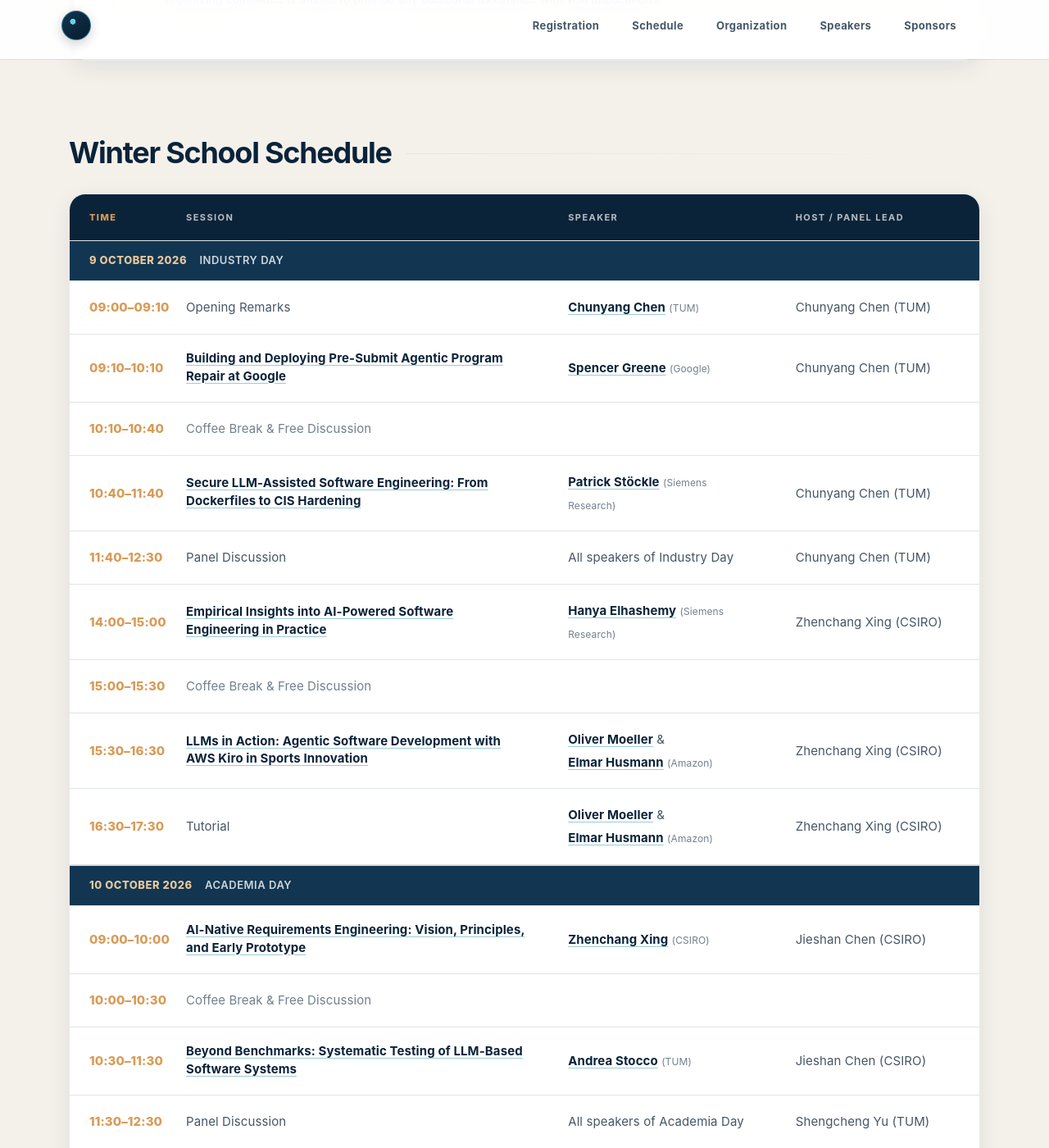
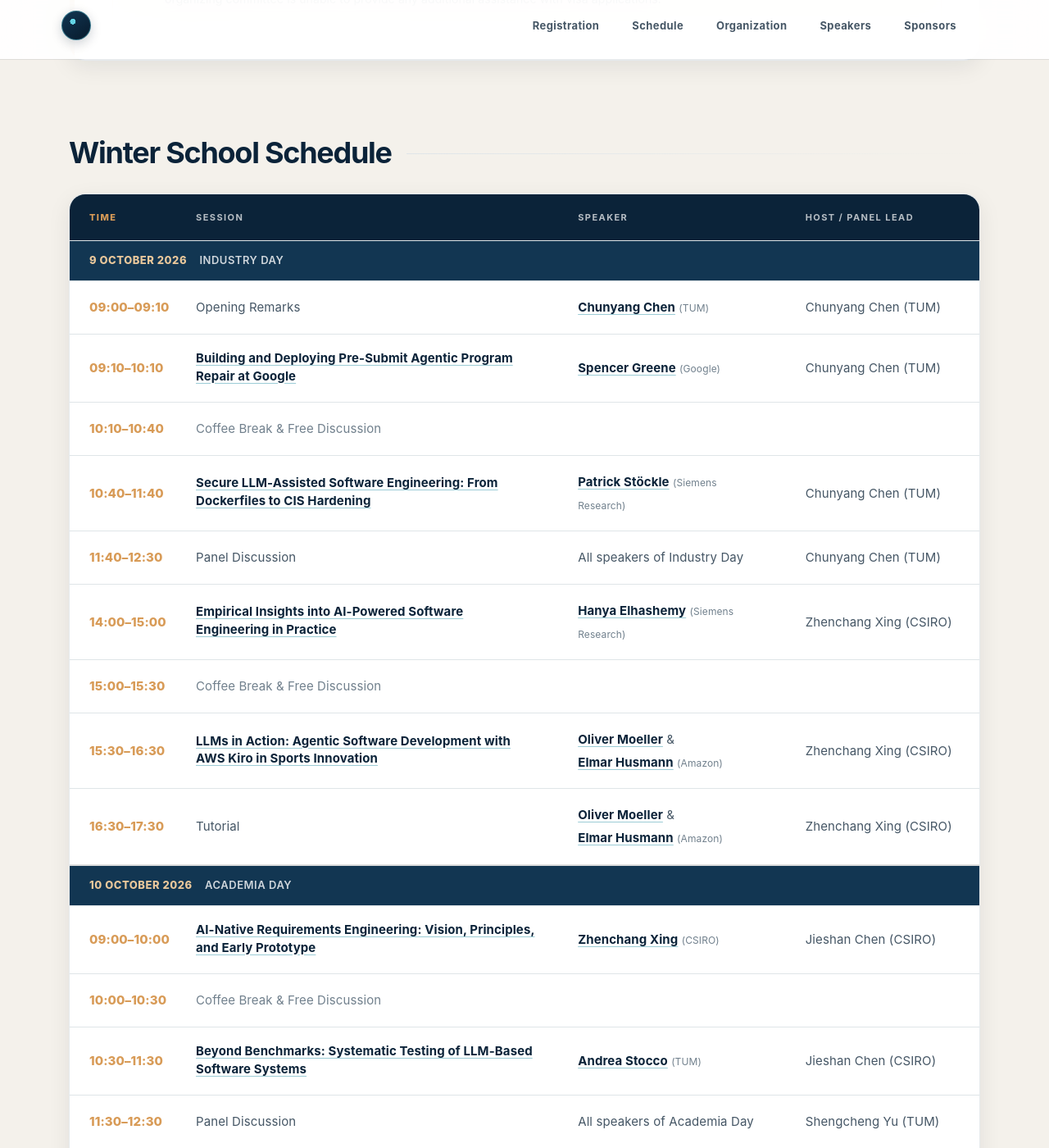
Before and after one commit to LLMSoftwareDev/LLMSoftwareDev.github.io, a Jekyll site: the page built from _pages/home_2026.md, in a window 1280 px wide and 1400 px high, scrolled down 1939 px. Shown: the whole window at 82% size. Built offline with Jekyll 4.4.1, drawn with Linux system fonts in a browser that asks for light colours; nearby versions of some CDN libraries.

Commit message:
Fix mobile schedule text overlap

```diff
--- a/2026/css/main.css
+++ b/2026/css/main.css
@@ -567,6 +567,7 @@ p {
 .schedule-card .table-responsive {
   margin: 0;
   border: 0;
+  overflow-x: auto;
 }
 
 .table.schedule {
@@ -622,7 +623,7 @@ p {
 
 .table.schedule th:first-child,
 .table.schedule td:first-child {
-  width: 118px;
+  width: 130px;
   color: var(--gold-500);
   font-weight: 760;
 }
@@ -1350,14 +1351,15 @@ body.speaker-dialog-open {
 
   .table.schedule th:first-child,
   .table.schedule td:first-child {
-    width: 118px;
-  }
-
-  .table.schedule td {
+    width: 130px;
+  }
+
+  .schedule-card .table-responsive > .table.schedule > tbody > tr > td {
     white-space: normal;
-  }
-
-  .table.schedule .schedule-time {
+    overflow-wrap: anywhere;
+  }
+
+  .schedule-card .table-responsive > .table.schedule > tbody > tr > td.schedule-time {
     white-space: nowrap;
   }
 
--- a/_includes/head_2026.html
+++ b/_includes/head_2026.html
@@ -29,7 +29,7 @@
 
   <!-- CSS  -->
   <link rel="stylesheet" type="text/css" href="{{ "/2026/css/bootstrap.min.css" | prepend:site.baseurl }}">
-  <link rel="stylesheet" type="text/css" href="{{ "/2026/css/main.css?17" | prepend:site.baseurl }}" media="screen,projection">
+  <link rel="stylesheet" type="text/css" href="{{ "/2026/css/main.css?18" | prepend:site.baseurl }}" media="screen,projection">
 
   <!-- Font Awesome -->
   <script src="https://kit.fontawesome.com/9e7d888dfb.js" crossorigin="anonymous"></script>
```
